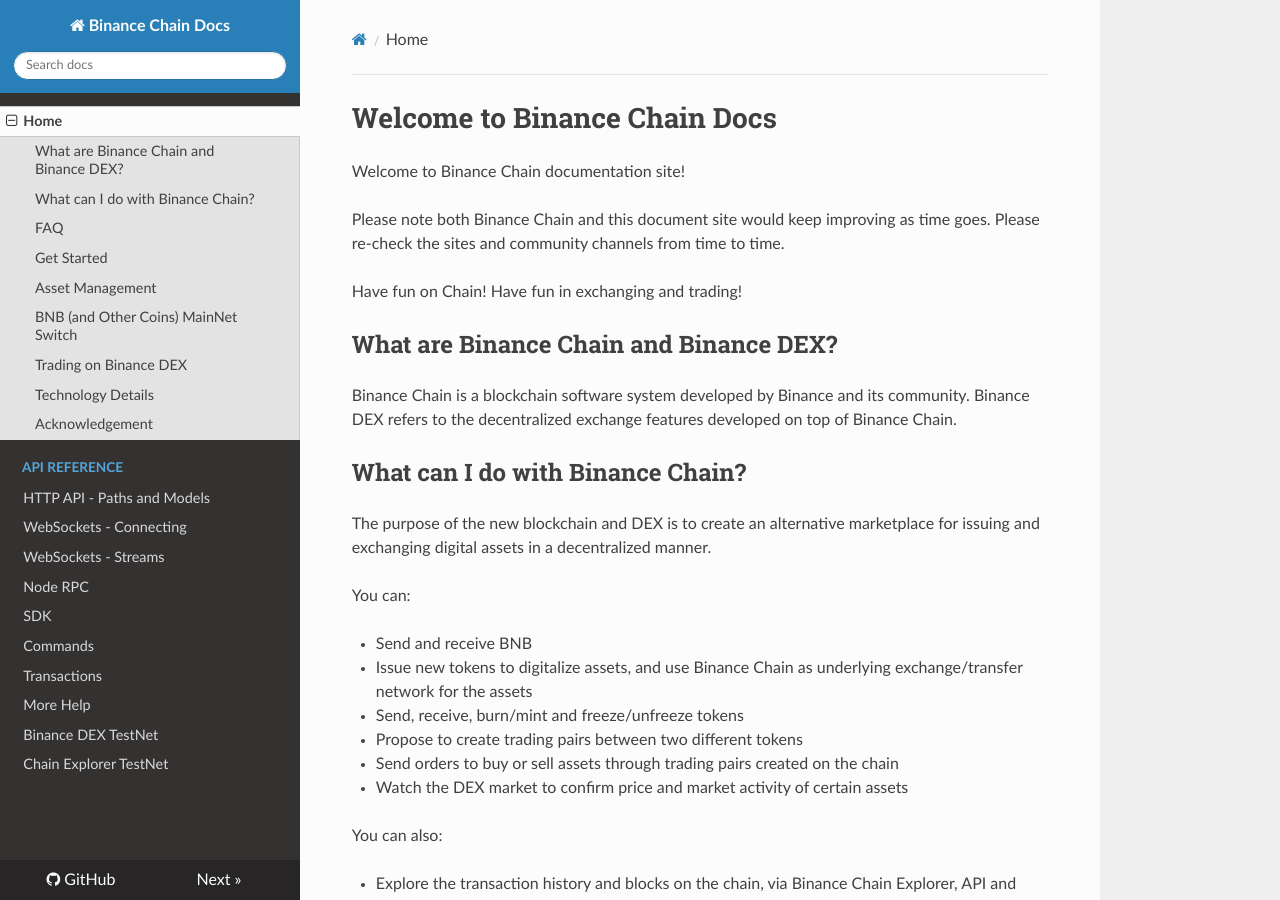
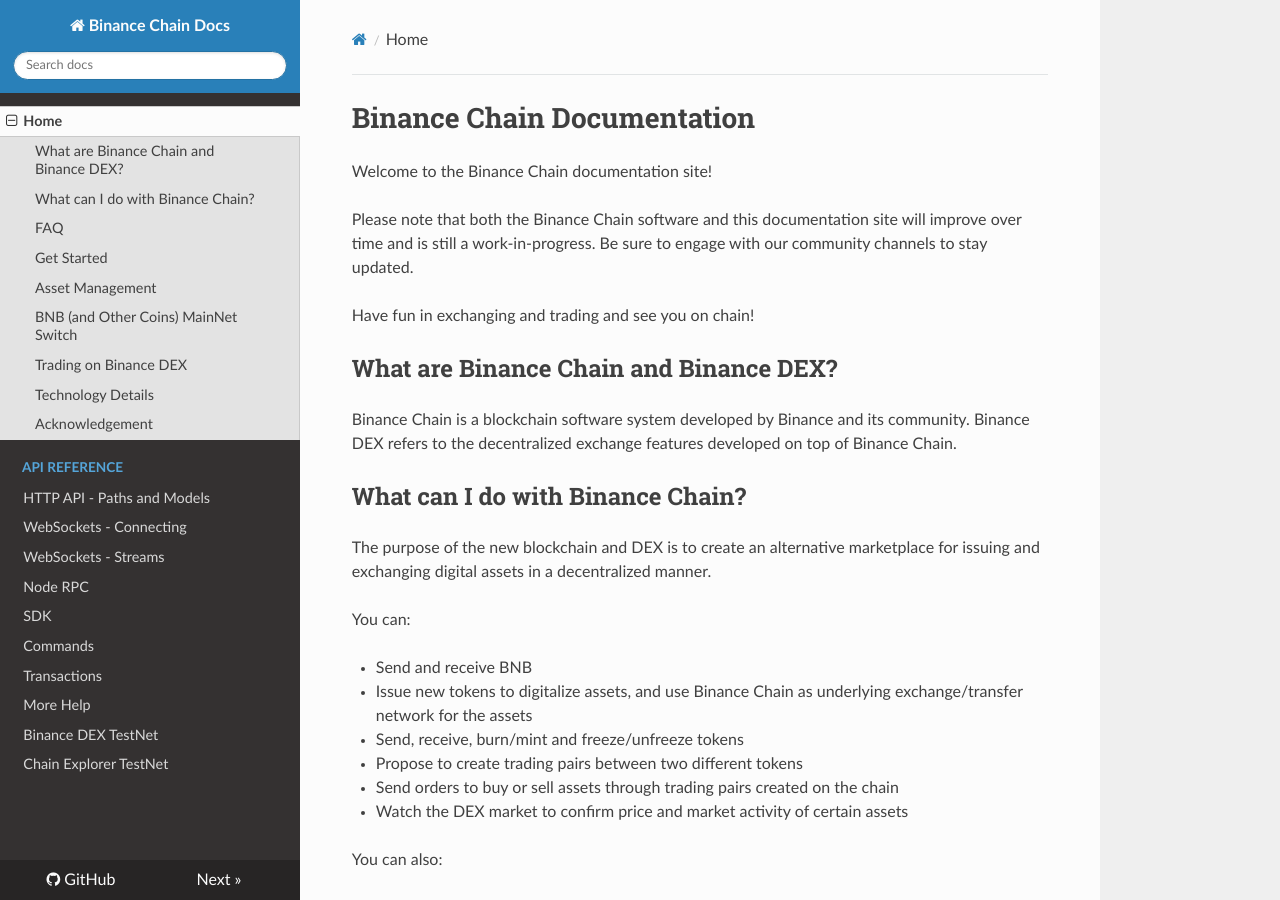
Before and after one commit to yash-sharma1/docs-site, an MkDocs documentation site: the page built from docs/index.md, in a window 1280 px wide and 900 px high. Built offline with MkDocs 1.6.1, drawn with Linux system fonts in a browser that asks for light colours; nearby versions of some CDN libraries.

Commit message:
Update index.md

```diff
--- a/docs/index.md
+++ b/docs/index.md
@@ -1,10 +1,10 @@
-# Welcome to Binance Chain Docs
+# Binance Chain Documentation
 
-Welcome to Binance Chain documentation site!
+Welcome to the Binance Chain documentation site!
 
-Please note both Binance Chain and this document site would keep improving as time goes. Please re-check the sites and community channels from time to time.
+Please note that both the Binance Chain software and this documentation site will improve over time and is still a work-in-progress. Be sure to engage with our community channels to stay updated.
 
-Have fun on Chain! Have fun in exchanging and trading!
+Have fun in exchanging and trading and see you on chain!
 
 ## What are Binance Chain and Binance DEX?
 
```
